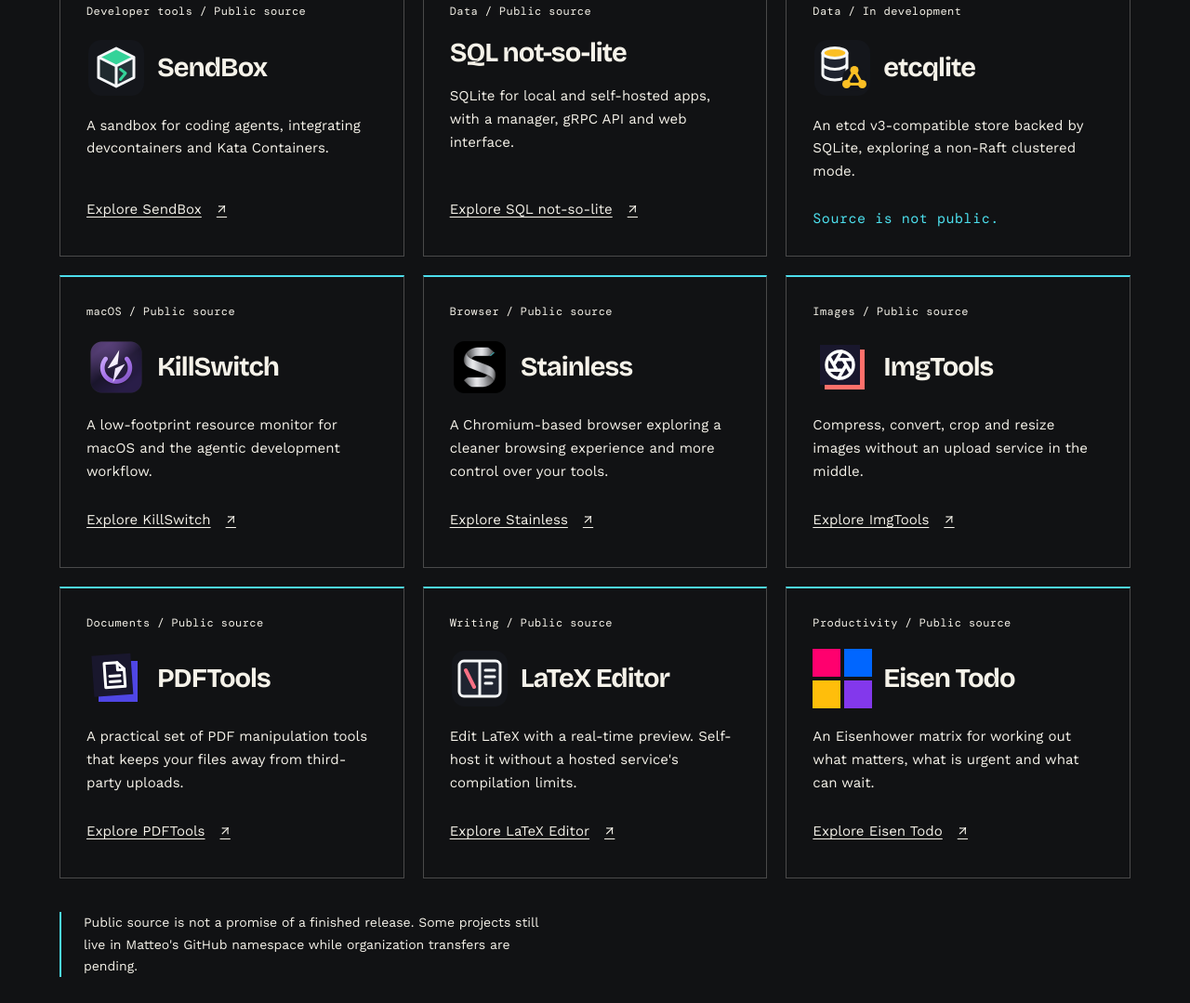
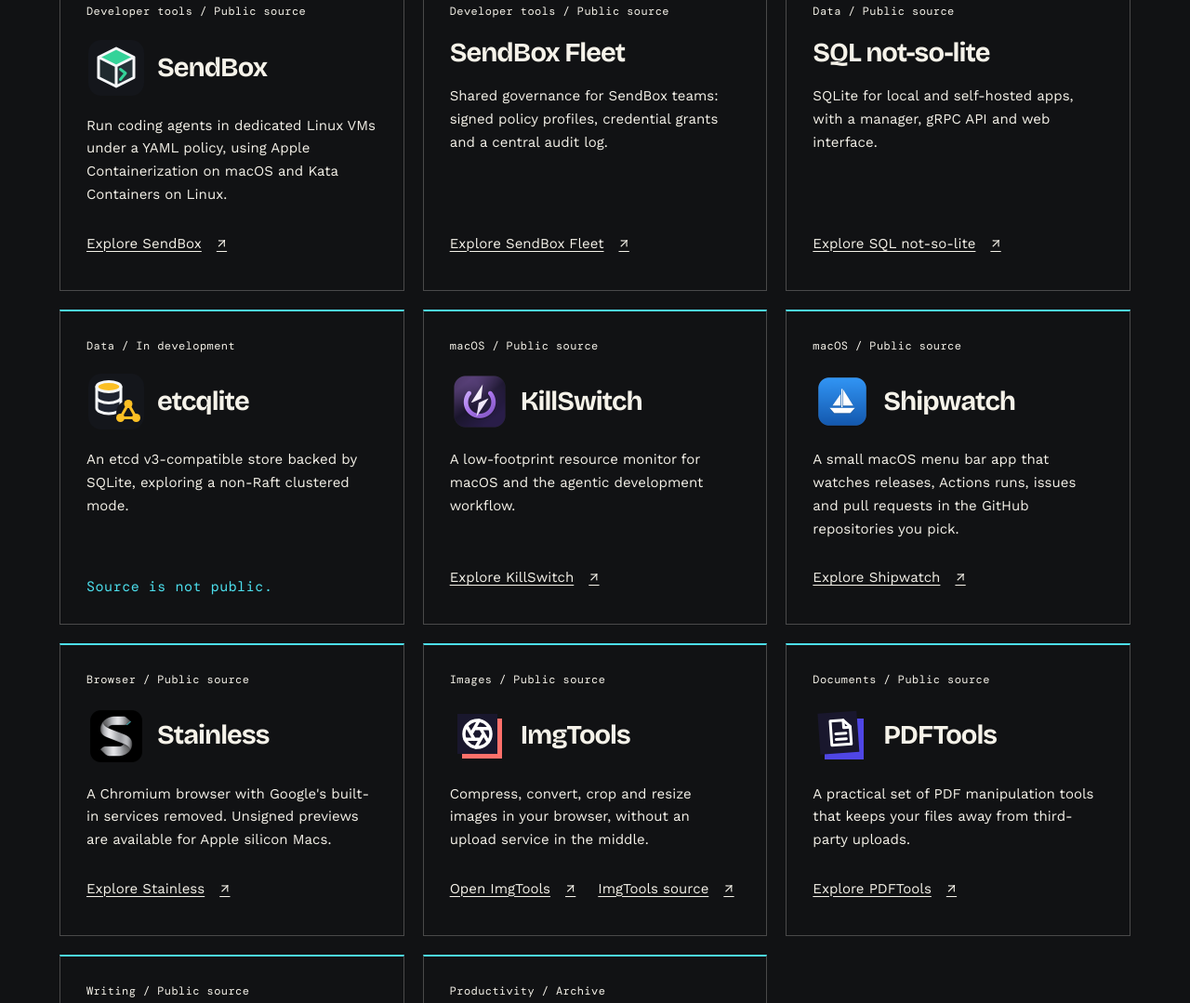
Before and after one commit to synctune-open/open.synctune.it, a plain HTML site: page index.html in a window 1280 px wide. Shown: the part 1584-2663 px from the top of the page at 93% size. Drawn offline with Linux system fonts and the light colour scheme.

Commit message:
Bring the project list up to date
Add Shipwatch with its own mark and SendBox Fleet, mark the archived Eisen
Todo repository, correct the Porto, SendBox and Stainless descriptions, link
the hosted ImgTools app, and describe our approach without framing it as a
branch focus.

```diff
--- a/assets/styles.css
+++ b/assets/styles.css
@@ -361,7 +361,9 @@ p + p { margin-top: 1rem; }
 
 .card p:not(.meta) { font-size: 0.94rem; }
 .card > a,
-.card > .availability { margin-top: auto; }
+.card > .availability,
+.card > .card-links { margin-top: auto; }
+.card-links { display: flex; flex-wrap: wrap; column-gap: 24px; }
 .availability { padding-top: 8px; color: var(--signal); }
 .light .availability { color: var(--ink); }
 
--- a/index.html
+++ b/index.html
@@ -3,7 +3,7 @@
 <head>
   <meta charset="utf-8">
   <meta name="viewport" content="width=device-width, initial-scale=1">
-  <meta name="description" content="Synctune Open builds developer tools and self-hosted software. Explore Porto, Sendbox, SQL not-so-lite, Kill Switch and the rest of the projects.">
+  <meta name="description" content="Synctune Open builds developer tools and self-hosted software. Explore Porto, SendBox, Shipwatch, KillSwitch and the rest of the projects.">
   <meta name="theme-color" content="#111214">
   <meta property="og:type" content="website">
   <meta property="og:title" content="Synctune Open | Tools that stay yours">
@@ -41,26 +41,28 @@
     <section id="projects" class="section light" aria-labelledby="porto-title">
       <div class="feature wrap">
         <div class="feature-art" aria-hidden="true"><img src="assets/projects/porto.png" alt="" width="1024" height="1024"><p class="meta">Containers / Apps / Homelabs</p></div>
-        <div class="feature-copy"><p class="eyebrow">Start here / Public source</p><h2 id="porto-title">Porto</h2><p>An orchestrator for local containers, self-hosted apps and homelabs. An alternative to proprietary container tooling, for people who want to run their own stack.</p><div class="actions"><a class="button" href="https://github.com/mbianchidev/porto">Explore Porto <span class="arrow" aria-hidden="true">&#8599;</span></a></div></div>
+        <div class="feature-copy"><p class="eyebrow">Start here / Public source</p><h2 id="porto-title">Porto</h2><p>One local control plane for native apps, containers, Compose stacks, local Kubernetes and Linux VMs, on macOS, Linux and Windows. An open-source alternative to proprietary container tooling.</p><div class="actions"><a class="button" href="https://github.com/mbianchidev/porto">Explore Porto <span class="arrow" aria-hidden="true">&#8599;</span></a></div></div>
       </div>
     </section>
     <section class="section wrap" aria-labelledby="tools-title">
       <div class="section-heading"><div><p class="eyebrow">The rest of the toolbox</p><h2 id="tools-title">Build. Inspect.<br>Make it work.</h2></div><p>Find the source for public projects, or see what is still in development.</p></div>
       <div class="cards">
-        <article class="card"><p class="meta">Developer tools / Public source</p><div class="project-title"><img src="assets/projects/sendbox.svg" alt="" width="64" height="64" loading="lazy"><h3>SendBox</h3></div><p>A sandbox for coding agents, integrating devcontainers and Kata Containers.</p><a class="text-link" href="https://github.com/mbianchidev/sendbox">Explore SendBox <span aria-hidden="true">&#8599;</span></a></article>
+        <article class="card"><p class="meta">Developer tools / Public source</p><div class="project-title"><img src="assets/projects/sendbox.svg" alt="" width="64" height="64" loading="lazy"><h3>SendBox</h3></div><p>Run coding agents in dedicated Linux VMs under a YAML policy, using Apple Containerization on macOS and Kata Containers on Linux.</p><a class="text-link" href="https://github.com/mbianchidev/sendbox">Explore SendBox <span aria-hidden="true">&#8599;</span></a></article>
+        <article class="card"><p class="meta">Developer tools / Public source</p><h3>SendBox Fleet</h3><p>Shared governance for SendBox teams: signed policy profiles, credential grants and a central audit log.</p><a class="text-link" href="https://github.com/mbianchidev/sendbox-fleet">Explore SendBox Fleet <span aria-hidden="true">&#8599;</span></a></article>
         <article class="card"><p class="meta">Data / Public source</p><h3>SQL not-so-lite</h3><p>SQLite for local and self-hosted apps, with a manager, gRPC API and web interface.</p><a class="text-link" href="https://github.com/mbianchidev/sql-not-so-lite">Explore SQL not-so-lite <span aria-hidden="true">&#8599;</span></a></article>
         <article class="card"><p class="meta">Data / In development</p><div class="project-title"><img src="assets/projects/etcqlite.svg" alt="" width="64" height="64" loading="lazy"><h3>etcqlite</h3></div><p>An etcd v3-compatible store backed by SQLite, exploring a non-Raft clustered mode.</p><p class="availability">Source is not public.</p></article>
         <article class="card"><p class="meta">macOS / Public source</p><div class="project-title"><img src="assets/projects/kill-switch.png" alt="" width="256" height="256" loading="lazy"><h3>KillSwitch</h3></div><p>A low-footprint resource monitor for macOS and the agentic development workflow.</p><a class="text-link" href="https://github.com/mbianchidev/kill-switch">Explore KillSwitch <span aria-hidden="true">&#8599;</span></a></article>
-        <article class="card"><p class="meta">Browser / Public source</p><div class="project-title"><img src="assets/projects/stainless.png" alt="" width="256" height="256" loading="lazy"><h3>Stainless</h3></div><p>A Chromium-based browser exploring a cleaner browsing experience and more control over your tools.</p><a class="text-link" href="https://github.com/mbianchidev/stainless">Explore Stainless <span aria-hidden="true">&#8599;</span></a></article>
-        <article class="card"><p class="meta">Images / Public source</p><div class="project-title"><img src="assets/projects/img-tools.svg" alt="" width="64" height="64" loading="lazy"><h3>ImgTools</h3></div><p>Compress, convert, crop and resize images without an upload service in the middle.</p><a class="text-link" href="https://github.com/mbianchidev/img-tools">Explore ImgTools <span aria-hidden="true">&#8599;</span></a></article>
+        <article class="card"><p class="meta">macOS / Public source</p><div class="project-title"><img src="assets/projects/shipwatch.png" alt="" width="256" height="256" loading="lazy"><h3>Shipwatch</h3></div><p>A small macOS menu bar app that watches releases, Actions runs, issues and pull requests in the GitHub repositories you pick.</p><a class="text-link" href="https://github.com/mbianchidev/shipwatch">Explore Shipwatch <span aria-hidden="true">&#8599;</span></a></article>
+        <article class="card"><p class="meta">Browser / Public source</p><div class="project-title"><img src="assets/projects/stainless.png" alt="" width="256" height="256" loading="lazy"><h3>Stainless</h3></div><p>A Chromium browser with Google's built-in services removed. Unsigned previews are available for Apple silicon Macs.</p><a class="text-link" href="https://github.com/mbianchidev/stainless">Explore Stainless <span aria-hidden="true">&#8599;</span></a></article>
+        <article class="card"><p class="meta">Images / Public source</p><div class="project-title"><img src="assets/projects/img-tools.svg" alt="" width="64" height="64" loading="lazy"><h3>ImgTools</h3></div><p>Compress, convert, crop and resize images in your browser, without an upload service in the middle.</p><div class="card-links"><a class="text-link" href="https://img-tools.mbianchi.dev/">Open ImgTools <span aria-hidden="true">&#8599;</span></a><a class="text-link" href="https://github.com/mbianchidev/img-tools">ImgTools source <span aria-hidden="true">&#8599;</span></a></div></article>
         <article class="card"><p class="meta">Documents / Public source</p><div class="project-title"><img src="assets/projects/pdf-tools.svg" alt="" width="64" height="64" loading="lazy"><h3>PDFTools</h3></div><p>A practical set of PDF manipulation tools that keeps your files away from third-party uploads.</p><a class="text-link" href="https://github.com/mbianchidev/pdf-tools">Explore PDFTools <span aria-hidden="true">&#8599;</span></a></article>
         <article class="card"><p class="meta">Writing / Public source</p><div class="project-title"><img src="assets/projects/latex-editor.svg" alt="" width="64" height="64" loading="lazy"><h3>LaTeX Editor</h3></div><p>Edit LaTeX with a real-time preview. Self-host it without a hosted service's compilation limits.</p><a class="text-link" href="https://github.com/mbianchidev/latex-editor">Explore LaTeX Editor <span aria-hidden="true">&#8599;</span></a></article>
-        <article class="card"><p class="meta">Productivity / Public source</p><div class="project-title"><img src="assets/projects/eisen-todo.svg" alt="" width="32" height="32" loading="lazy"><h3>Eisen Todo</h3></div><p>An Eisenhower matrix for working out what matters, what is urgent and what can wait.</p><a class="text-link" href="https://github.com/mbianchidev/eisen-todo">Explore Eisen Todo <span aria-hidden="true">&#8599;</span></a></article>
+        <article class="card"><p class="meta">Productivity / Archive</p><div class="project-title"><img src="assets/projects/eisen-todo.svg" alt="" width="32" height="32" loading="lazy"><h3>Eisen Todo</h3></div><p>An Eisenhower matrix for working out what matters, what is urgent and what can wait.</p><a class="text-link" href="https://github.com/mbianchidev/eisen-todo">Eisen Todo archive <span aria-hidden="true">&#8599;</span></a></article>
       </div>
       <p class="note">Public source is not a promise of a finished release. Some projects still live in Matteo's GitHub namespace while organization transfers are pending.</p>
     </section>
     <section id="approach" class="section light" aria-labelledby="approach-title">
-      <div class="split wrap"><div><p class="eyebrow">A branch of Synctune</p><h2 id="approach-title">Good tools leave<br>you in control.</h2></div><div class="split-copy"><p>Local development and self-hosting are not niche concerns here. They are the work. We care about being able to understand a tool, run it ourselves and change it when we need to.</p><a class="text-link" href="https://synctune.it">About Synctune <span class="arrow" aria-hidden="true">&#8599;</span></a></div></div>
+      <div class="split wrap"><div><p class="eyebrow">Our approach</p><h2 id="approach-title">Good tools leave<br>you in control.</h2></div><div class="split-copy"><p>We build for local development and self-hosting first. A good tool is one you can understand, run yourself and change when you need to.</p><a class="text-link" href="https://synctune.it">About Synctune <span class="arrow" aria-hidden="true">&#8599;</span></a></div></div>
     </section>
     <div class="contact-band wrap"><h2>Found something<br>you can build on?</h2><a class="button" href="https://github.com/synctune-open">Find us on GitHub <span class="arrow" aria-hidden="true">&#8599;</span></a></div>
   </main>
```
Also changed, not shown: assets/projects/provenance.json (+10 -0 lines), assets/projects/licenses/shipwatch-LICENSE.txt (added), assets/projects/shipwatch.png (added), 1 other file.
